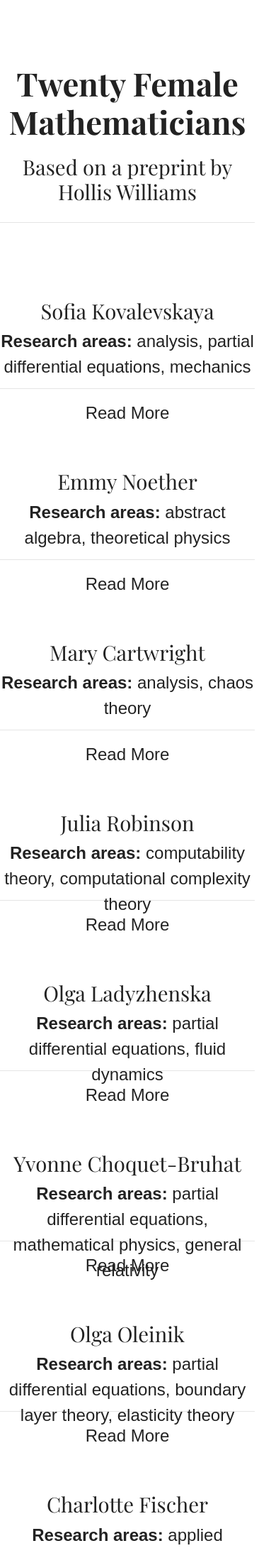
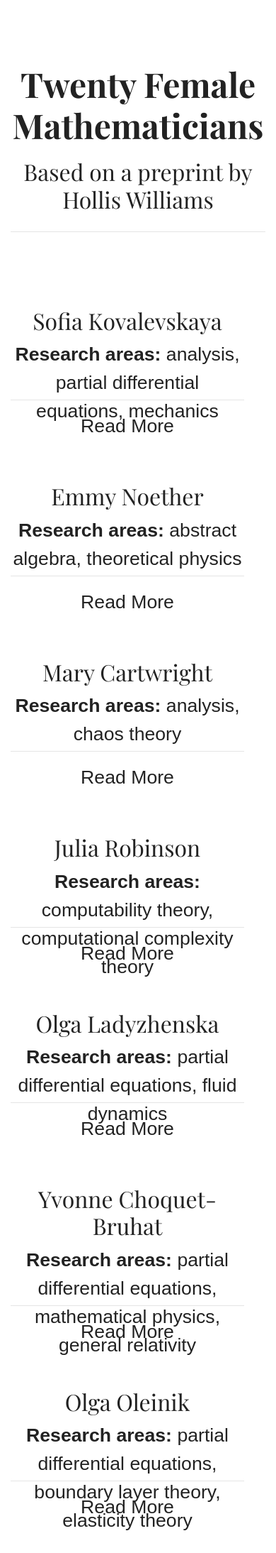
Before and after one commit to tusindfryd/twenty-female-mathematicians, a Jekyll site: the page built from index.markdown, in a window 390 px wide. Shown: the top 2188 px of the page at 71% size. Built offline with Jekyll 4.4.1, drawn with Linux system fonts in a browser that asks for light colours; some web fonts are replaced.

Commit message:
Mobile design improvements

```diff
--- a/assets/main.css
+++ b/assets/main.css
@@ -84,37 +84,36 @@ section.footnotes, section.footnotes li, section.footnotes p {
 }
 
 @media (orientation: portrait) {
-    button#changecolor {
-        display: none!important;
+    button#change_color {
+        display: none;
     }
-    h4 {
-        font-size: 22pt;
+    h4, h5 {
+        font-size: 24pt;
     }
     h1 {
-        font-size: 34pt;
+        font-size: 36pt;
     }
     h2 {
-        font-size: 22pt;
+        font-size: 24pt;
     }
     #caption {
+        font-size: 20pt;
+    }
+    p {
+        font-size: 20pt;
+    }
+    footer, footer p {
+        font-size: 20pt;
+    }
+    section.footnotes, section.footnotes li, section.footnotes p {
         font-size: 18pt;
     }
-    p {
-        font-size: 18pt;
-    }
-    footer, footer p {
-        font-size: 18pt;
-    }
-    section.footnotes, section.footnotes li, section.footnotes p {
-        font-size: 16pt;
-    }
-    .container {
+    .row {
+        width: 100%;
         display: -ms-flexbox;
         display: flex;
         -ms-flex-wrap: wrap;
         flex-wrap: wrap;
-        margin-right: -15px;
-        margin-left: -15px;
     }
     .header {
         padding-top: 10vh;
```
